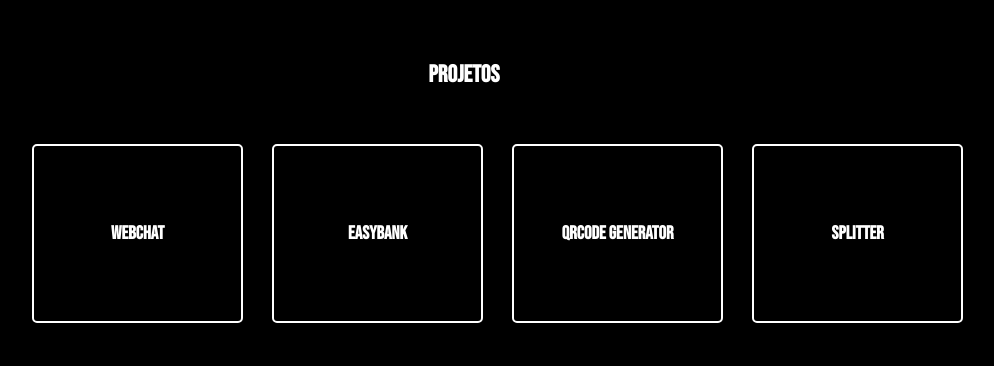
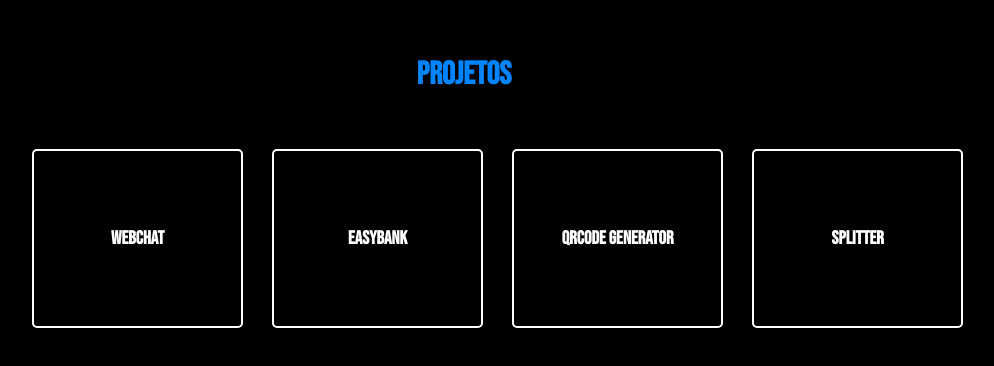
Before and after one commit to matheustkaczyk/portfolio, a React (Vite) app: page / in a window 1280 px wide. Shown: the part 1895-2261 px from the top of the page, without its empty margins (240-1234 px from the left). Built offline with nearby package versions, Linux system fonts and the light colour scheme.

Commit message:
feat: adicionando cor no titulo da sessao projects

```diff
--- a/src/App.scss
+++ b/src/App.scss
@@ -203,7 +203,12 @@ aside {
   justify-content: center;
   align-items: center;
   font-family: 'Bebas Neue';
-  color: rgb(0, 132, 255);
+  background-color: rgba(0,0,0, 0.5);
+
+  h2 {
+    color: rgb(0, 132, 255);
+    font-size: xx-large;
+  }
 
   .projects-wrapper {
     display: flex;
```
Also changed, not shown: 1 other file (tests, documents, lock files or other folders).
